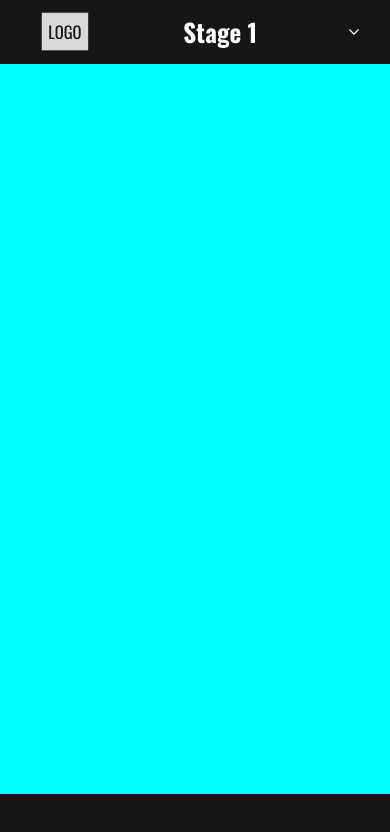
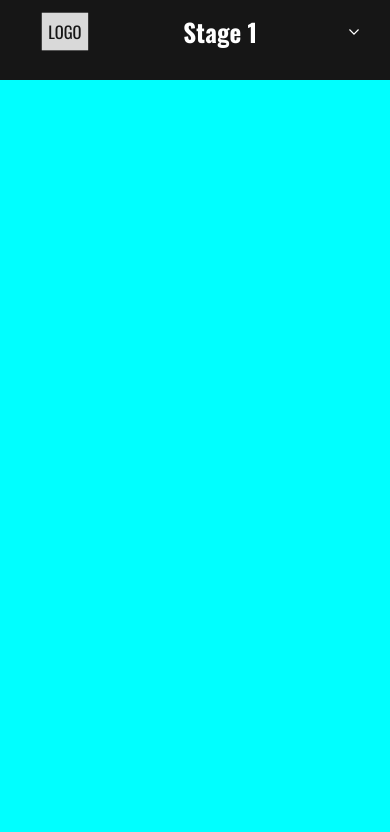
Before and after one commit to berekettussa123/color-builder, a React (Create React App) app: page / in a window 390 px wide. Shown: the top 832 px of the page. Built offline with nearby package versions, Linux system fonts and the light colour scheme; the HTML template or start-up script is replaced by a standard one.

Commit message:
helosssasakas

```diff
--- a/src/views/components/ui/MainContainer.scss
+++ b/src/views/components/ui/MainContainer.scss
@@ -37,7 +37,6 @@
     flex: 7 !important;
   }
   .right-panel {
-    flex: 1 !important;
     // margin-top: 5rem !important;
 
   }
@@ -67,6 +66,7 @@
   }
   .main-container {
     height: 100vh;
+    margin-top: 5rem;
     background-color: aqua !important;
     .center-panel {
       flex: 1;
```
